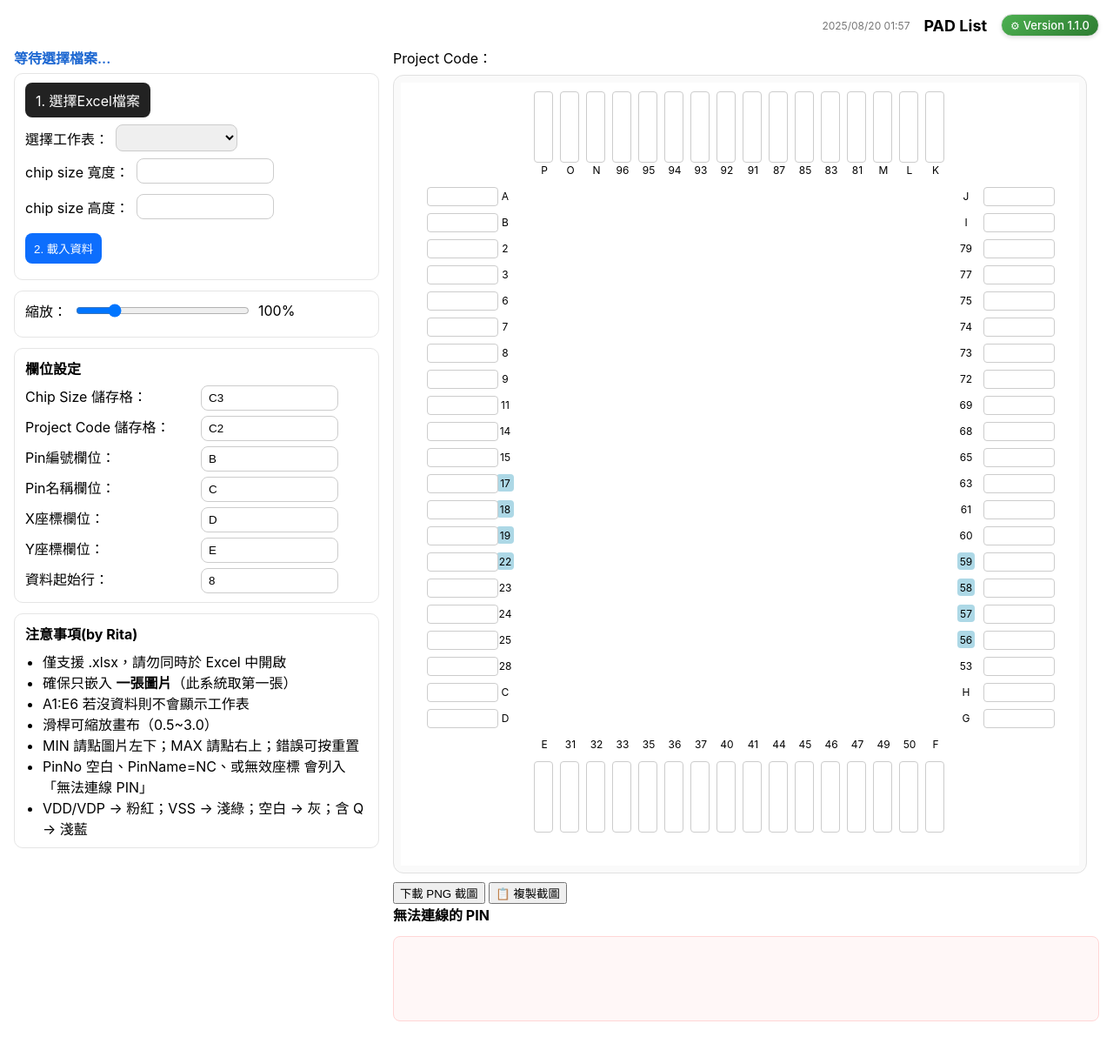
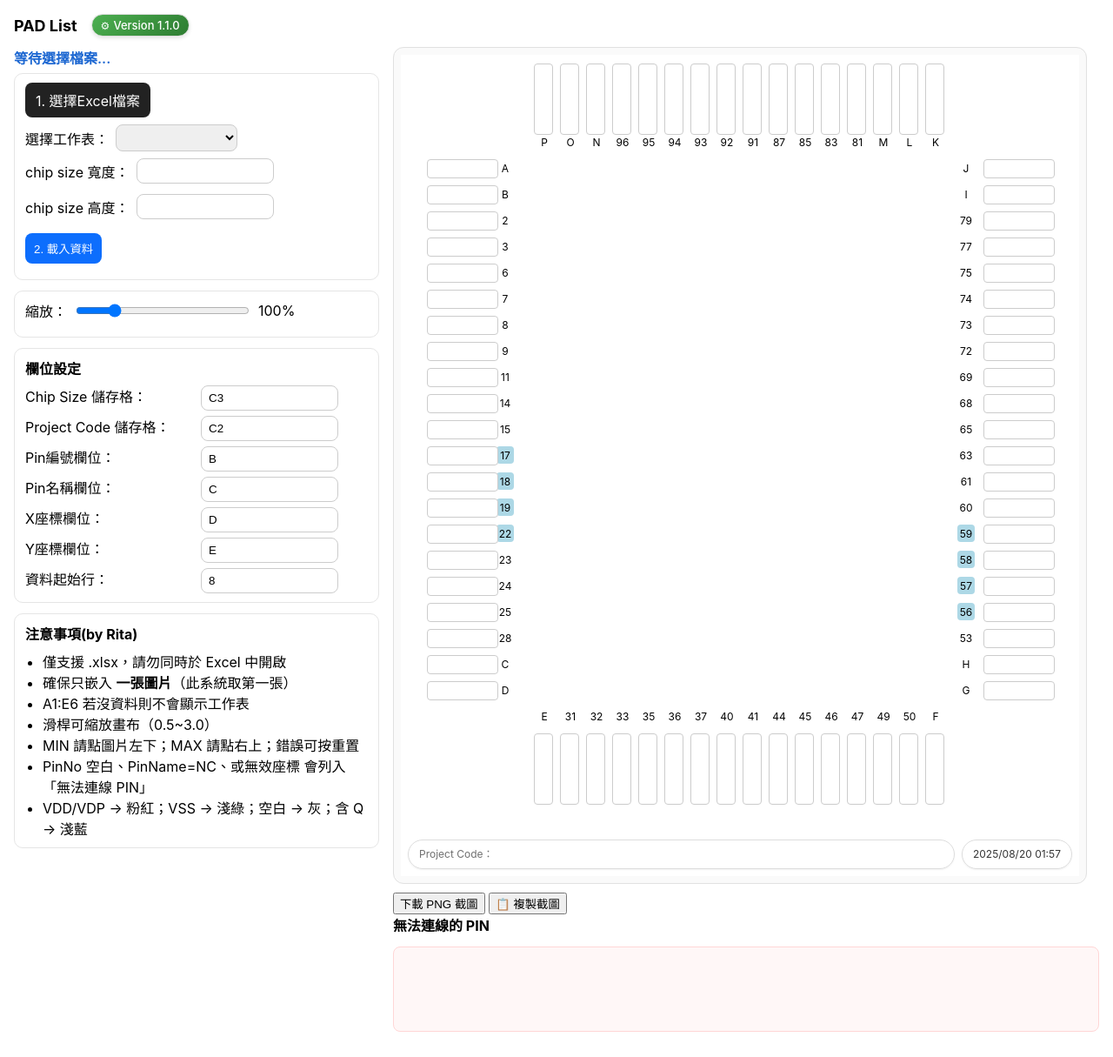
Before and after one commit to x2358zx/padlist-webapp, a FastAPI app: page / in a window 1280 px wide. Shown: the whole page at 87% size. Before the commit the page ends 1174 px from the top, so only its background shows below. Run offline with FastAPI, Linux system fonts and the light colour scheme; lists and menus that the app fills with data are empty.

Commit message:
調整prj code 跟 時間到截圖範圍內(改至底部)

```diff
--- a/app/static/css/style.css
+++ b/app/static/css/style.css
@@ -107,3 +107,56 @@ main { display:grid; grid-template-columns: 420px 1fr; gap: 16px; }
 .version-badge:hover {
   background: linear-gradient(135deg, #66BB6A, #388E3C); /* hover 更亮一點 */
 }
+
+/* 讓 stage 成為定位容器 */
+#stage, .stage { position: relative; }
+
+/* === 底部 HUD：統一高度、完美對齊 === */
+.stage-hud{
+  /* 已在底部：left/right/bottom 請保留你的設定 */
+  position: absolute;
+  left: 8px; right: 8px; bottom: 8px;
+
+  display: flex;
+  align-items: stretch;      /* 讓每個 item 拉到同高 */
+  justify-content: space-between;
+  gap: 8px;
+  z-index: 20;
+  pointer-events: none;
+}
+
+/* 膠囊本體：固定高度，文字垂直置中 */
+.stage-hud .hud-item{
+  display: flex;
+  align-items: center;
+  height: 34px;              /* ← 統一高度（想更厚可調 36/38） */
+  box-sizing: border-box;
+  padding: 0 12px;           /* 垂直用 0，文字自然置中 */
+  line-height: 1;            /* 避免行高影響觀感 */
+  font-size: 12px;           /* 兩邊字體一致 */
+  background: rgba(255,255,255,0.92);
+  border: 1px solid #ddd;
+  border-radius: 999px;      /* 更圓潤的膠囊 */
+  color: #333;
+  box-shadow: 0 1px 2px rgba(0,0,0,0.06);
+  pointer-events: auto;
+}
+
+/* Project Code 區可伸縮，長字用省略號 */
+.stage-hud .project-code{
+  flex: 1;
+  min-width: 0;
+  white-space: nowrap;
+  overflow: hidden;
+  text-overflow: ellipsis;
+}
+.stage-hud .project-code span{ margin-right: 6px; opacity: .7; }
+
+/* 時間固定寬度、不被擠壓 */
+.stage-hud .nowtime{ flex: 0 0 auto; }
+
+/* 避免繼承到 header 的 margin 規則 */
+.stage .nowtime, .stage .project-code { margin: 0; }
+
+/* （可選）在畫布內預留空間，避免視覺壓住底部內容 */
+.stage { padding-bottom: 44px; }
--- a/app/static/js/app.js
+++ b/app/static/js/app.js
@@ -316,6 +316,10 @@ function drawPinsAndLines(){
 // === 用 html2canvas 把 #stage 直接截圖（所見即所得） ===
 // 為了避免 <input> 的 baseline 偏移，截圖時用 clone，把 .pin-input 改成 .pin-box
 async function renderStageCanvas() {
+  // 新增：截圖前刷新時間顯示
+  const nt = document.getElementById("nowtime");
+  if (nt) nt.textContent = nowTime();
+
   const stage = document.getElementById("stage");
   const canvas = await html2canvas(stage, {
     backgroundColor: "#fff",
--- a/app/templates/index.html
+++ b/app/templates/index.html
@@ -11,7 +11,6 @@
 <body>
   <div class="container">
     <header>
-      <div class="nowtime" id="nowtime"></div>
       <div class="title">PAD List</div>
 	  <div class="version-badge" title="PAD List 第一版: 2024/12/02&#10;新增截圖/滾輪縮放/無法連線 PIN: 2024/12/22">
         <span class="icon">⚙</span>
@@ -96,13 +95,17 @@
       </section>
 
       <section class="right-pane">
-        <div class="project-code"><span>Project Code：</span><b id="projectCode"></b></div>
-
         <!-- 主畫布容器（含標籤、文字框、圖片、疊加SVG） -->
         <div id="stageWrapper">
           <div id="stage" class="stage" style="width:780px;height:900px;">
             <img id="chipImage" class="chip-image" alt="chip" />
             <svg id="overlay" class="overlay" width="780" height="900"></svg>
+
+			<!-- 新增：畫布 HUD（左：Project Code；右：時間） -->
+			<div class="stage-hud">
+			  <div class="hud-item project-code"><span>Project Code：</span><b id="projectCode"></b></div>
+			  <div class="hud-item nowtime" id="nowtime"></div>
+			</div>
             <!-- 文字框與標籤會動態插入 -->
           </div>
         </div>
```
